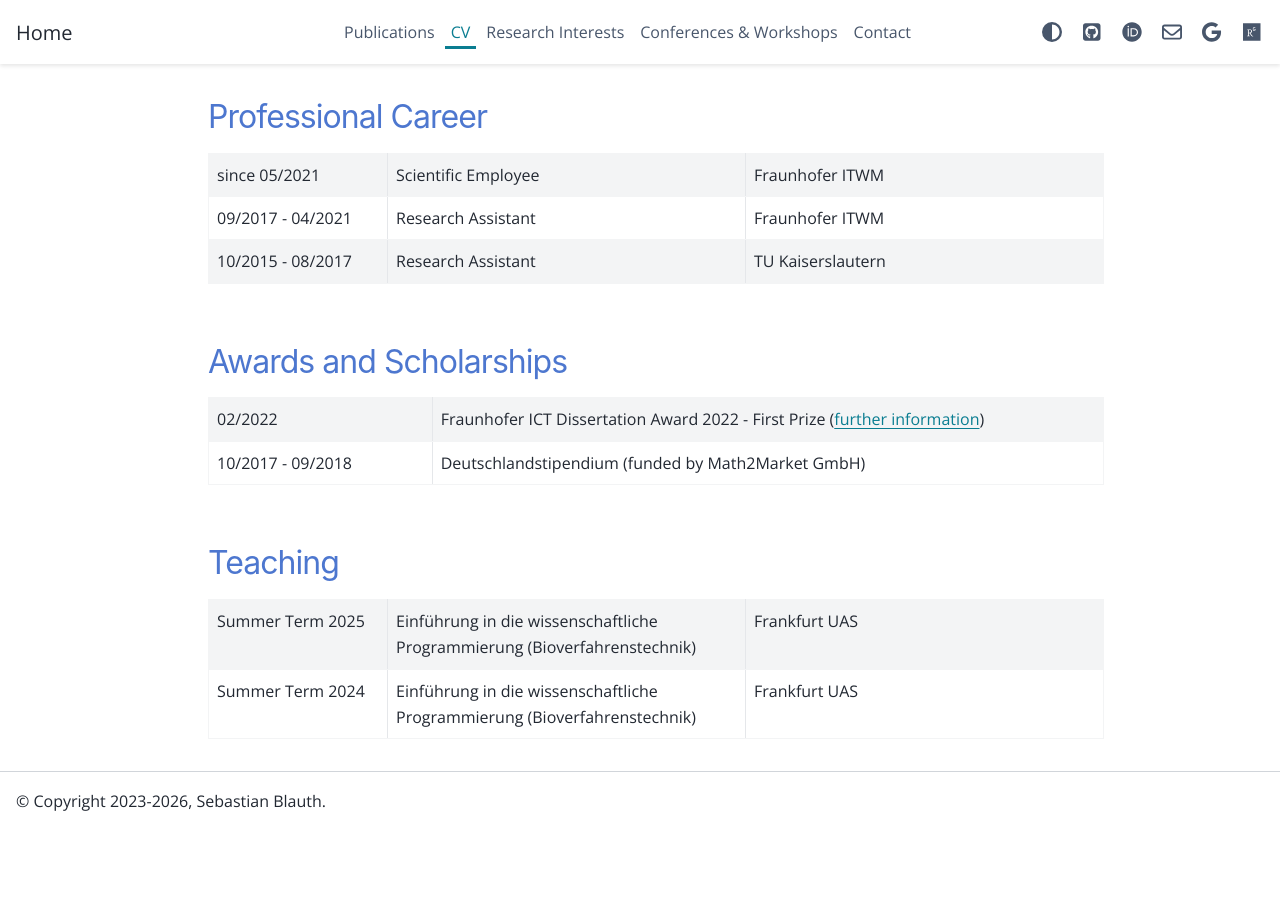
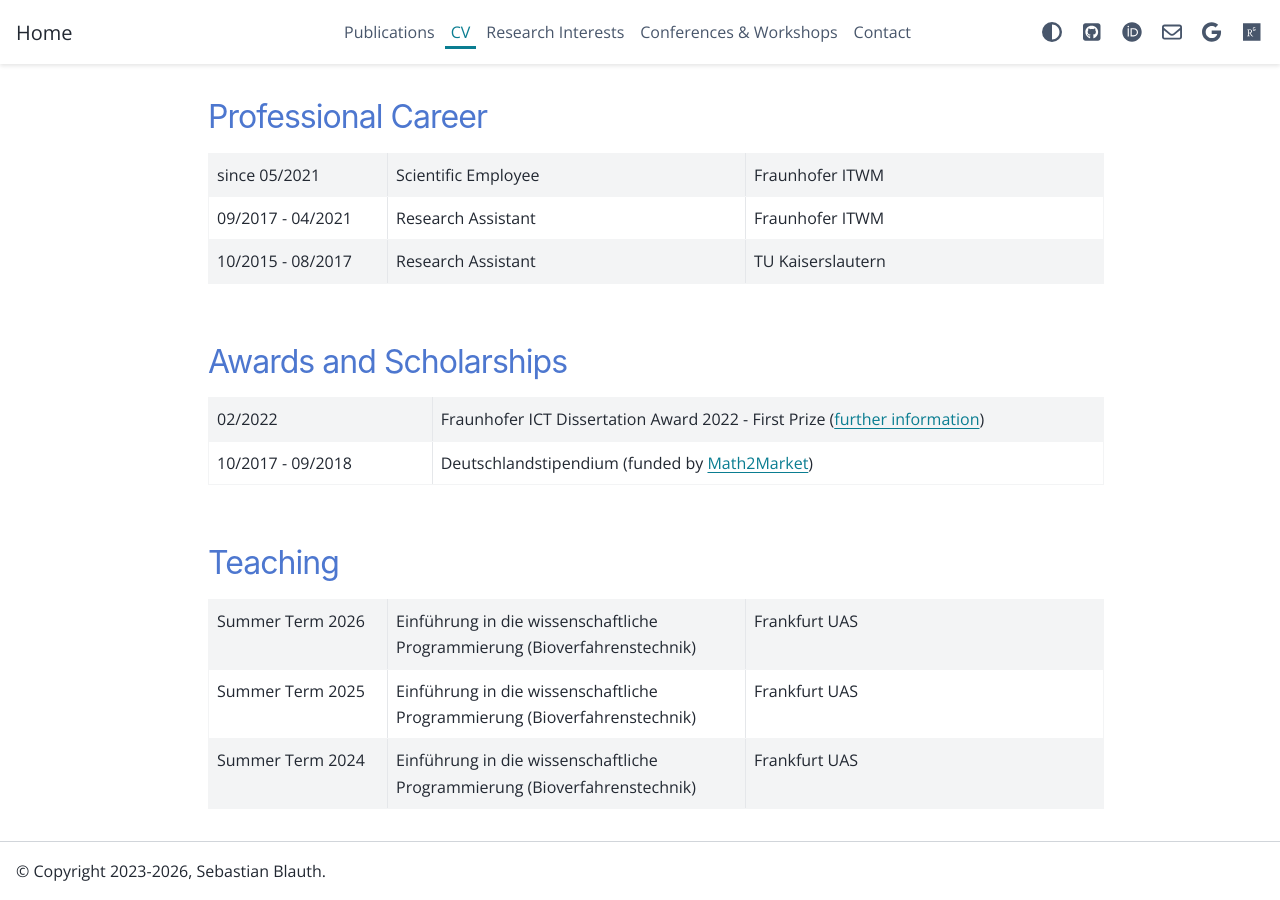
Before and after one commit to sblauth/sblauth.github.io, a Sphinx documentation site: the page built from source/cv.rst, in a window 1280 px wide and 900 px high, scrolled down 556 px. Built offline with Sphinx 7.4.7 and the PyData theme 0.15.4, drawn with Linux system fonts in a browser that asks for light colours; before the commit the page ends 1387 px from its top, so only the background shows below that.

Commit message:
update cv

```diff
--- a/source/cv.rst
+++ b/source/cv.rst
@@ -68,7 +68,7 @@ Awards and Scholarships
     * - 02/2022
       - Fraunhofer ICT Dissertation Award 2022 - First Prize (`further information <https://www.iuk.fraunhofer.de/en/about-our-group/ict-dissertation-award.html>`_)
     * - 10/2017 - 09/2018
-      - Deutschlandstipendium (funded by Math2Market GmbH)
+      - Deutschlandstipendium (funded by `Math2Market <https://www.math2market.com/index.html>`_)
 
 
 
@@ -81,6 +81,9 @@ Teaching
     :header-rows: 0
     :align: left
 
+    * - Summer Term 2026
+      - Einführung in die wissenschaftliche Programmierung (Bioverfahrenstechnik)
+      - Frankfurt UAS
     * - Summer Term 2025
       - Einführung in die wissenschaftliche Programmierung (Bioverfahrenstechnik)
       - Frankfurt UAS
```
